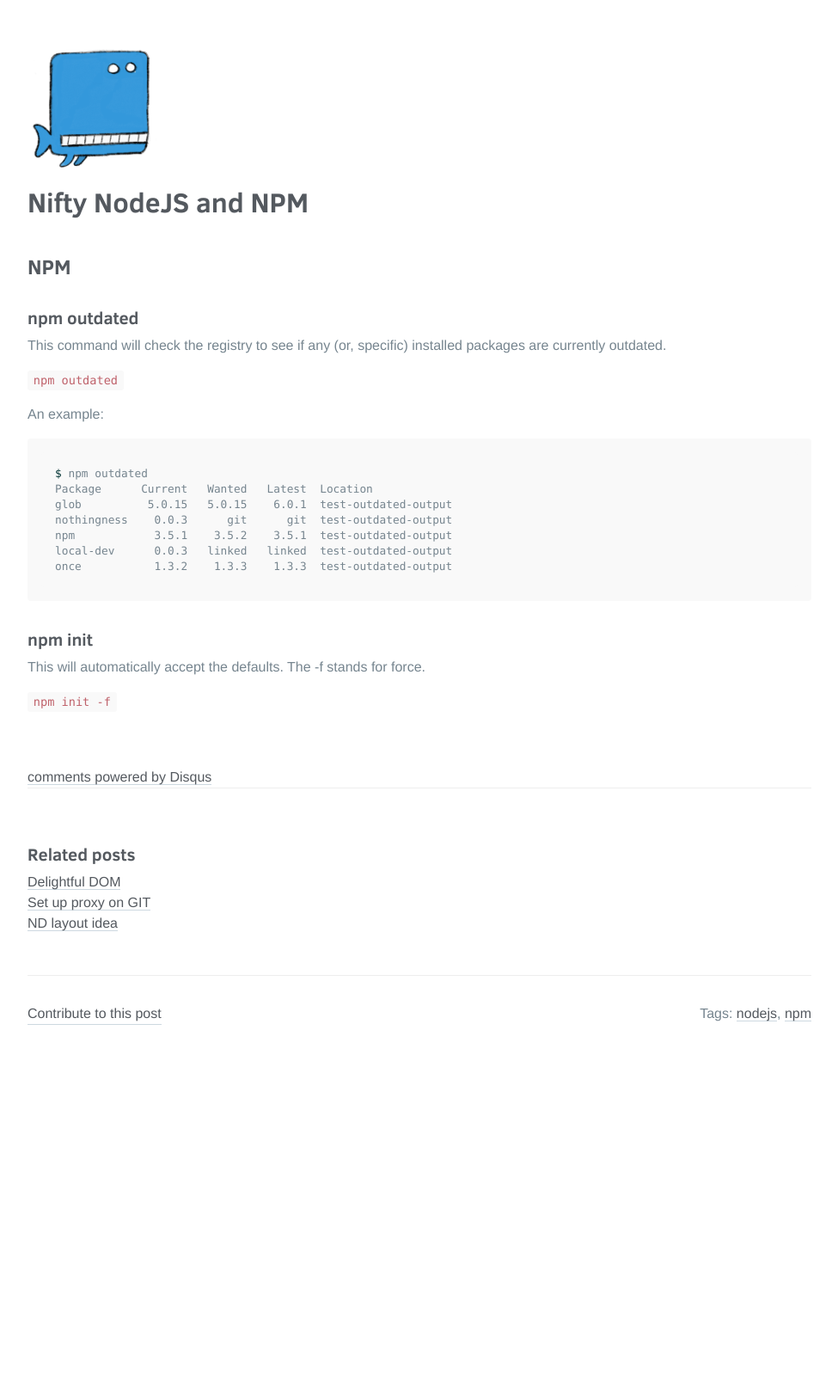
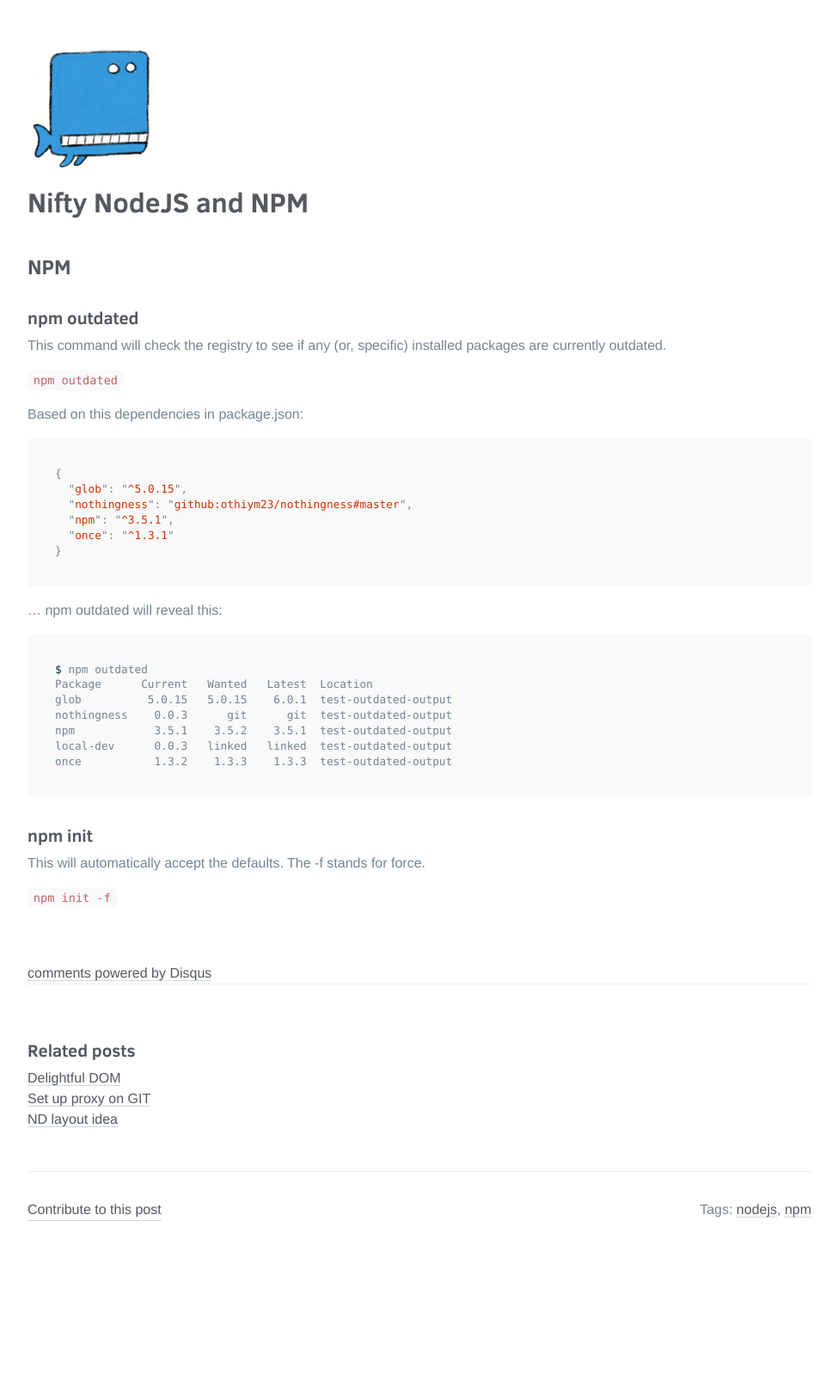
Before and after one commit to cirgl/lthr.github.io, a Jekyll site: the page built from _posts/2016-05-21-nodejs.md, in a window 1280 px wide. Shown: the whole page at 86% size, without its empty margins (152-1127 px from the left). Built offline with Jekyll 4.4.1, drawn with Linux system fonts in a browser that asks for light colours; comment, search, counter and statistics services are not loaded; before the commit the page ends 1391 px from its top, so only the background shows below that.

Commit message:
add more description and example for npm outdated

````diff
--- a/_posts/2016-05-21-nodejs.md
+++ b/_posts/2016-05-21-nodejs.md
@@ -13,7 +13,17 @@ This command will check the registry to see if any (or, specific) installed pack
 
 `npm outdated`
 
-An example:
+Based on this dependencies in package.json:
+```js
+{
+  "glob": "^5.0.15",
+  "nothingness": "github:othiym23/nothingness#master",
+  "npm": "^3.5.1",
+  "once": "^1.3.1"
+}
+```
+
+... npm outdated will reveal this:
 
 ```bash
 $ npm outdated
````
